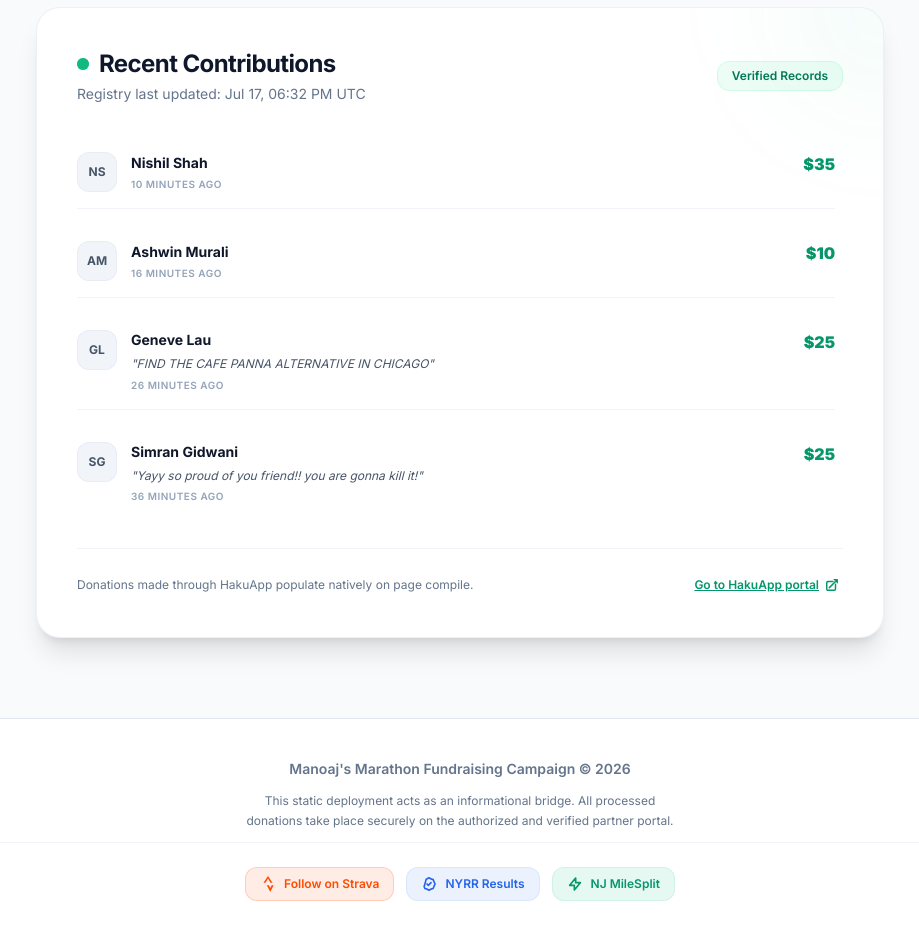
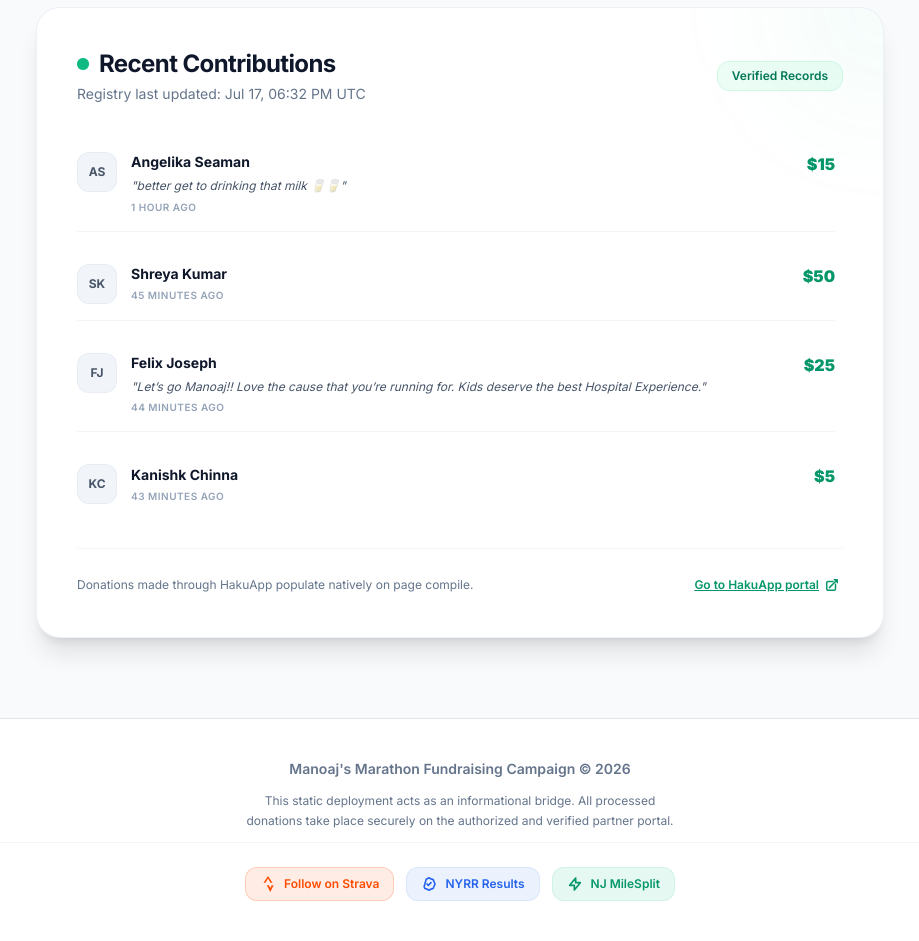
Before and after one commit to manoajk/manoajk.github.io, a plain HTML site: page index.html in a window 1280 px wide. Shown: the part 2760-3701 px from the top of the page, without its empty margins (180-1099 px from the left). Drawn offline with nearby package versions, Linux system fonts and the light colour scheme.

Commit message:
regular order

```diff
--- a/index.html
+++ b/index.html
@@ -759,12 +759,6 @@
 
     const DONOR_DB = [
       {
-        name: "Valli Karuppiah (via SRA)",
-        amount: 500,
-        message: "",
-        // timestamp: new Date("2026-03-27T16:01:00Z").getTime()
-      },
-      {
         name: "Angelika Seaman",
         amount: 15,
         message: "better get to drinking that milk 🥛🥛",
@@ -811,6 +805,12 @@
         amount: 35,
         message: "",
         timestamp: new Date("2026-07-17T18:25:00Z").getTime()
+      },
+      {
+        name: "Valli Karuppiah (via SRA)",
+        amount: 500,
+        // timestamp: new Date("2026-03-27T16:01:00Z").getTime(),
+        message: ""
       }
     ];
 
@@ -989,7 +989,7 @@
       const feedContainer = document.getElementById("donations-feed");
       feedContainer.innerHTML = ""; // Clear loader skeletons
 
-      [...DONOR_DB].reverse().forEach((donation) => {
+      DONOR_DB.forEach((donation) => {
         const donationCard = document.createElement("div");
         donationCard.className = "flex items-start justify-between gap-4 py-4 border-b border-slate-100 dark:border-slate-800 last:border-0 transition-colors duration-200";
 
```
